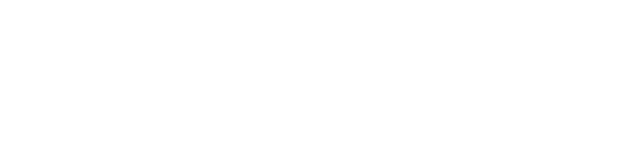
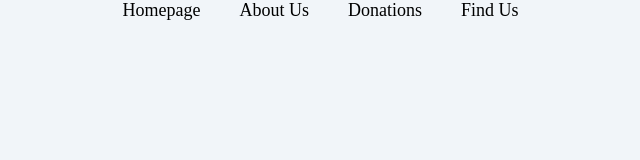
Before and after one commit to noahp211/Javascript-project, a plain HTML site: page find-us.html in a window 1280 px wide. Shown: the whole page, without its empty margins (307-947 px from the left). Drawn offline with Linux system fonts and the light colour scheme.

Commit message:
made the nav bar and made it link to the other web pages

```diff
--- a/about-us.html
+++ b/about-us.html
@@ -0,0 +1,21 @@
+<!DOCTYPE html>
+<html lang="en">
+<head>
+    <meta charset="UTF-8">
+    <meta name="viewport" content="width=device-width, initial-scale=1.0">
+    <link rel="stylesheet" href="style.css">
+    <title>About us</title>
+</head>
+<body>
+    <header>
+        <nav>
+            <ul>
+                <li><a href="index.html">Homepage</a></li>
+                <li><a href="about-us.html">About Us</a></li>
+                <li><a href="donations.html">Donations</a></li>
+                <li><a href="find-us.html">Find Us</a></li>
+            </ul>
+        </nav>
+    </header>
+</body>
+</html>
--- a/find-us.html
+++ b/find-us.html
@@ -0,0 +1,21 @@
+<!DOCTYPE html>
+<html lang="en">
+<head>
+    <meta charset="UTF-8">
+    <meta name="viewport" content="width=device-width, initial-scale=1.0">
+    <link rel="stylesheet" href="style.css">
+    <title>Find us</title>
+</head>
+<body>
+    <header>
+        <nav>
+            <ul>
+                <li><a href="index.html">Homepage</a></li>
+                <li><a href="about-us.html">About Us</a></li>
+                <li><a href="donations.html">Donations</a></li>
+                <li><a href="find-us.html">Find Us</a></li>
+            </ul>
+        </nav>
+    </header>
+</body>
+</html>
--- a/style.css
+++ b/style.css
@@ -31,3 +31,29 @@ body {
     font-size: 6lvh;
     text-align: center;
 }
+
+header{
+    text-align: center;
+}
+
+nav ul{
+    list-style: none;
+    padding: 0;
+}
+
+nav ul li{
+    display: inline;
+    margin-right: 25px;
+}
+
+nav ul li a{
+    font-size: large;
+    color: black;
+    text-decoration: none;
+    padding: 5px;
+}
+
+nav ul li a:hover {
+    color: gray;
+    text-decoration: overline;
+}
```
Also changed, not shown: donations.html (+21 -0 lines), index.html (+11 -0 lines).
